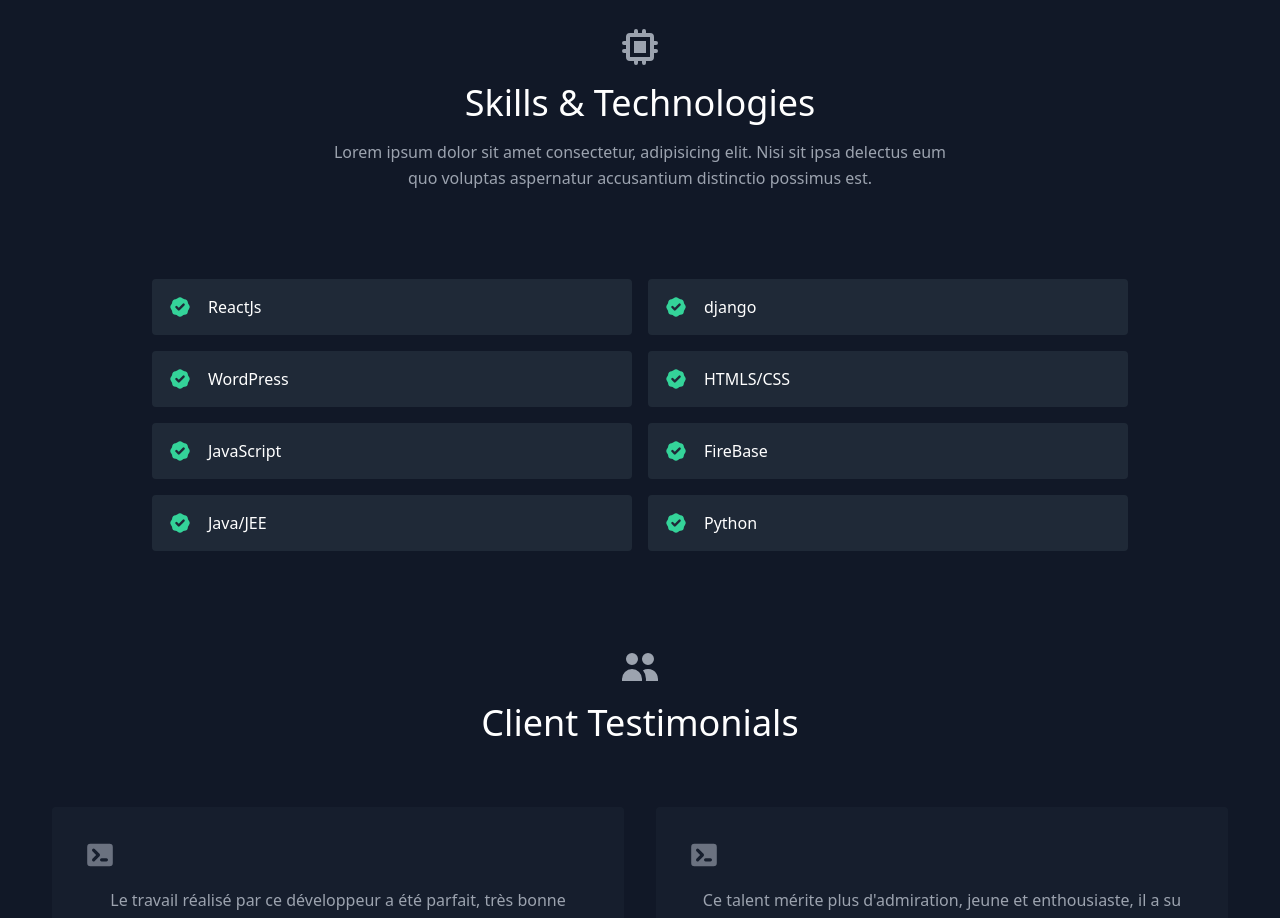
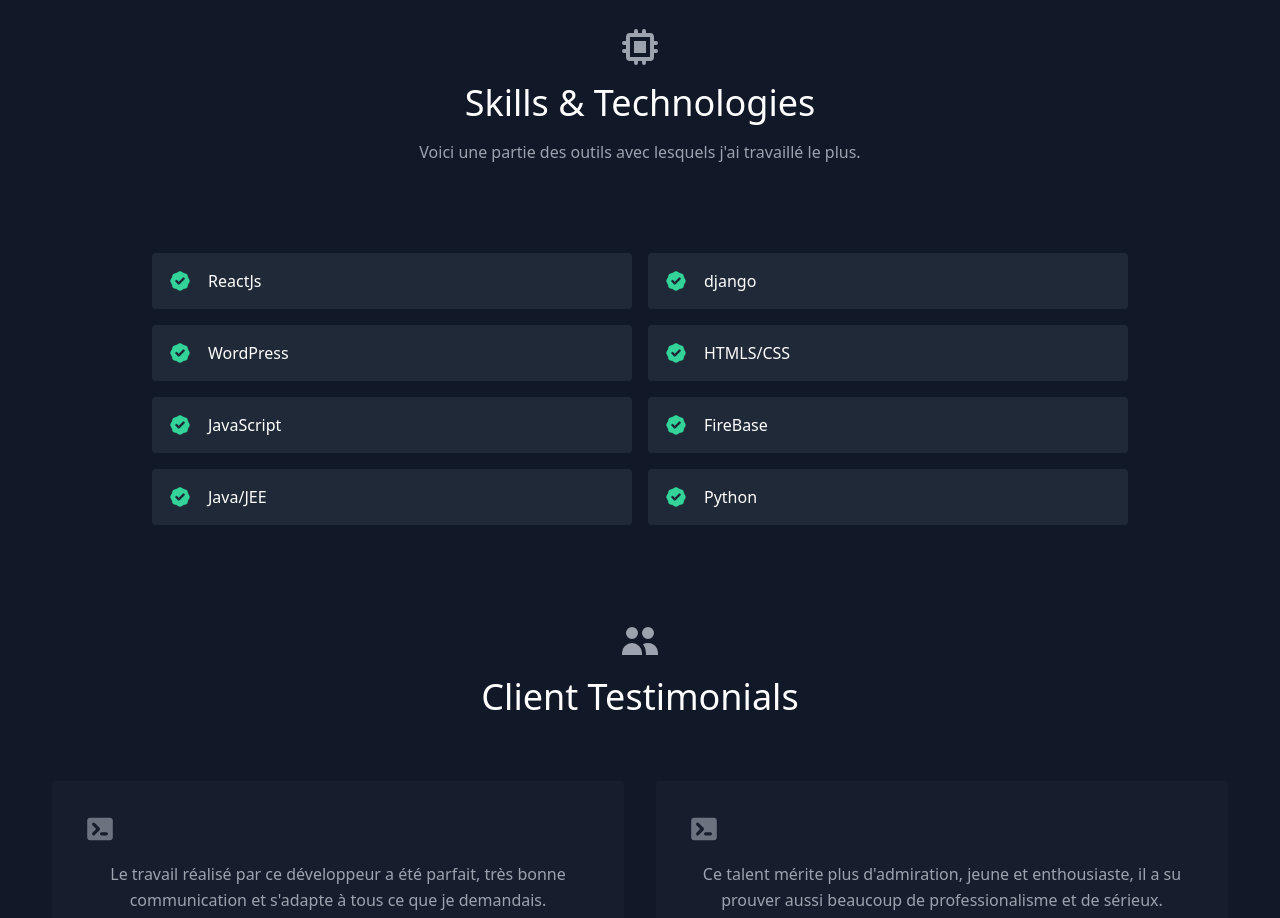
Before and after one commit to koya19/portfolio, a React (Create React App) app: page / in a window 1280 px wide. Shown: the part 1320-2238 px from the top of the page. Built offline with nearby package versions, Linux system fonts and the light colour scheme.

Commit message:
Update Skills.js

```diff
--- a/src/components/Skills.js
+++ b/src/components/Skills.js
@@ -12,9 +12,7 @@ export default function Skills() {
             Skills &amp; Technologies
           </h1>
           <p className="text-base leading-relaxed xl:w-2/4 lg:w-3/4 mx-auto">
-            Lorem ipsum dolor sit amet consectetur, adipisicing elit. Nisi sit
-            ipsa delectus eum quo voluptas aspernatur accusantium distinctio
-            possimus est.
+            Voici une partie des outils avec lesquels j'ai travaillé le plus.
           </p>
         </div>
         <div className="flex flex-wrap lg:w-4/5 sm:mx-auto sm:mb-2 -mx-2">
```
